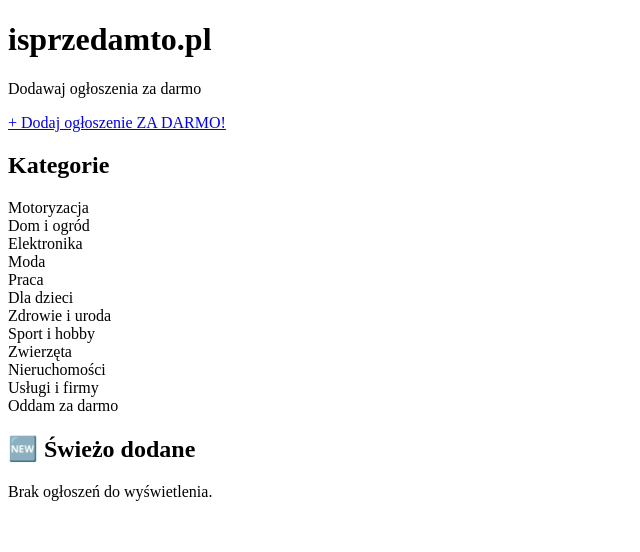
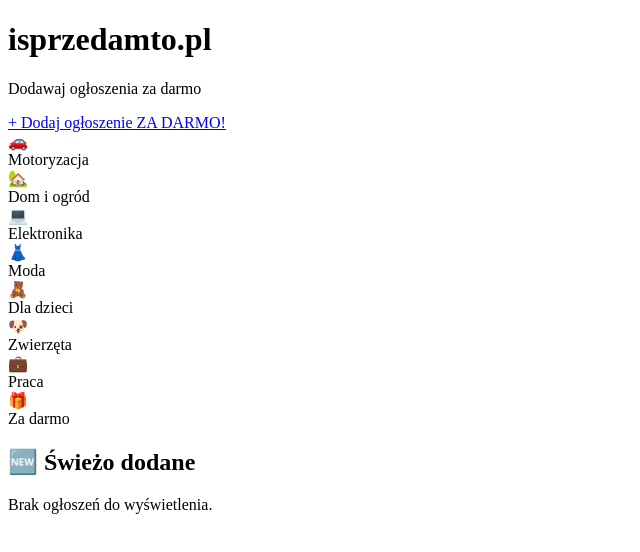
Before and after one commit to SprzedamTo/isprzedamto-clean, a Next.js app: page / in a window 1280 px wide. Shown: the top 552 px of the page, without its empty margins (0-640 px from the left). Built offline with nearby package versions, Linux system fonts and the light colour scheme.

Commit message:
Update CategoryList.js

```diff
--- a/components/CategoryList.js
+++ b/components/CategoryList.js
@@ -1,29 +1,23 @@
-const categories = [
-  'Motoryzacja',
-  'Dom i ogród',
-  'Elektronika',
-  'Moda',
-  'Praca',
-  'Dla dzieci',
-  'Zdrowie i uroda',
-  'Sport i hobby',
-  'Zwierzęta',
-  'Nieruchomości',
-  'Usługi i firmy',
-  'Oddam za darmo'
-];
+export default function CategoryList() {
+  const categories = [
+    { name: 'Motoryzacja', icon: '🚗' },
+    { name: 'Dom i ogród', icon: '🏡' },
+    { name: 'Elektronika', icon: '💻' },
+    { name: 'Moda', icon: '👗' },
+    { name: 'Dla dzieci', icon: '🧸' },
+    { name: 'Zwierzęta', icon: '🐶' },
+    { name: 'Praca', icon: '💼' },
+    { name: 'Za darmo', icon: '🎁' },
+  ];
 
-export default function CategoryList() {
   return (
-    <div className="py-6">
-      <h2 className="text-xl font-bold mb-4">Kategorie</h2>
-      <div className="grid grid-cols-2 sm:grid-cols-3 md:grid-cols-4 lg:grid-cols-6 gap-4">
-        {categories.map((name, idx) => (
-          <div key={idx} className="p-3 bg-gray-100 rounded text-center text-sm hover:bg-blue-100 cursor-pointer">
-            {name}
-          </div>
-        ))}
-      </div>
+    <div className="grid grid-cols-2 sm:grid-cols-4 gap-4 mb-8">
+      {categories.map((cat, idx) => (
+        <div key={idx} className="p-4 bg-white rounded shadow text-center">
+          <div className="text-3xl">{cat.icon}</div>
+          <div className="mt-2 font-semibold">{cat.name}</div>
+        </div>
+      ))}
     </div>
   );
 }
```
